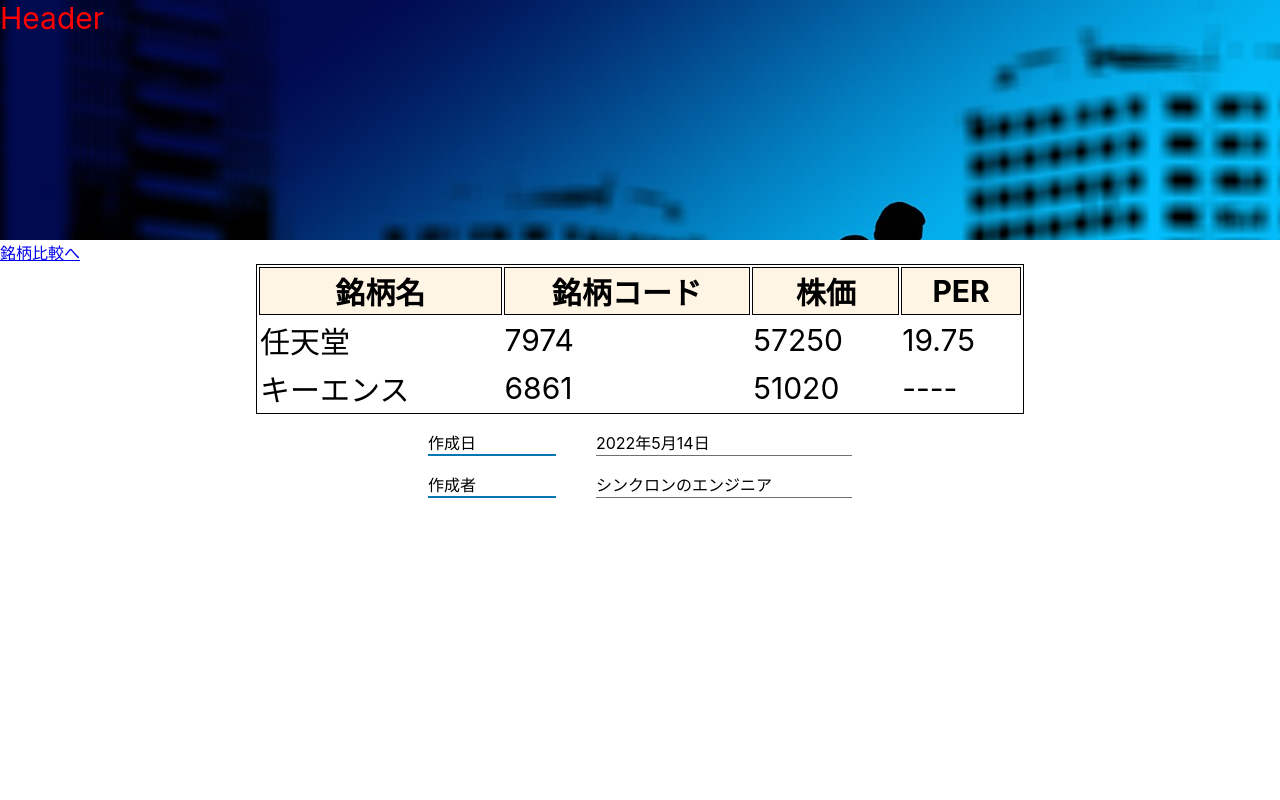
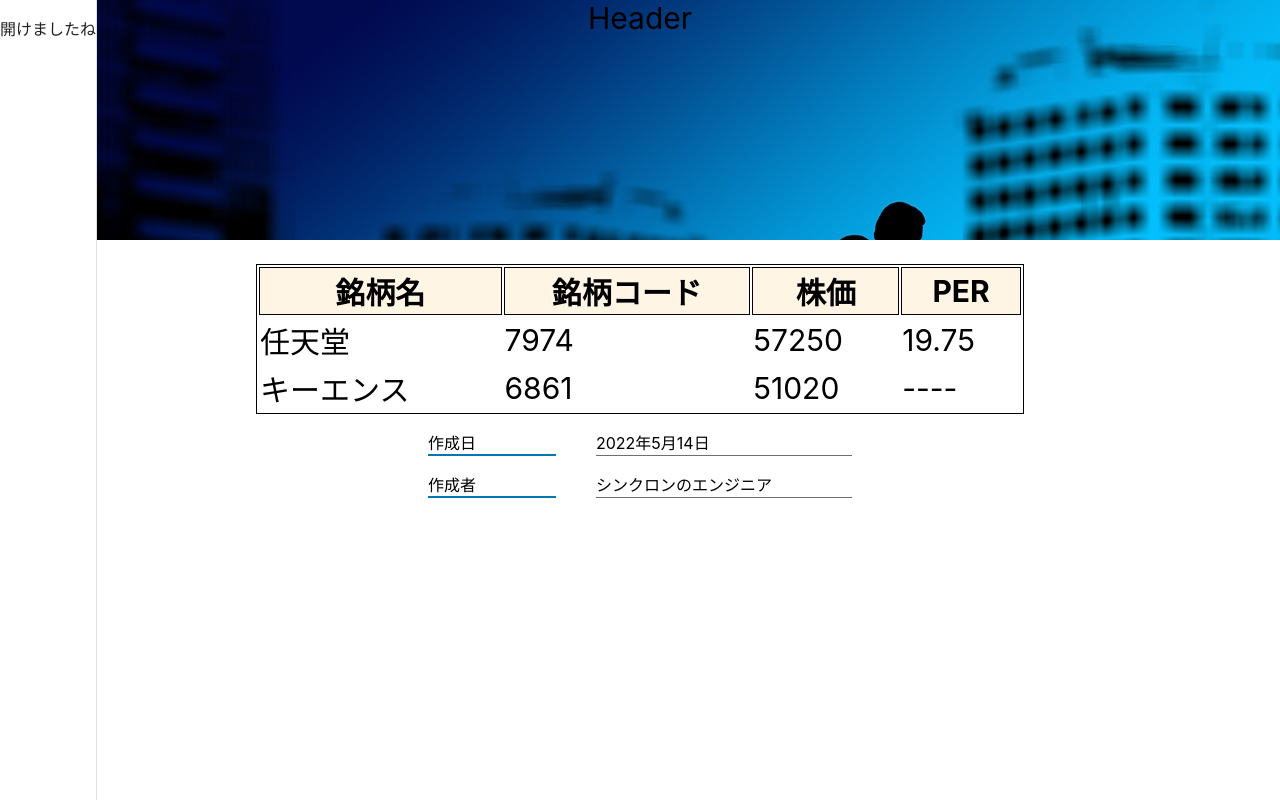
Before and after one commit to synchronEnginee/search-stock, a React (Create React App) app: page / in a window 1280 px wide. Built offline with nearby package versions, Linux system fonts and the light colour scheme.

Commit message:
sidebar add use material-ui

```diff
--- a/package.json
+++ b/package.json
@@ -4,6 +4,8 @@
   "private": true,
   "dependencies": {
     "@emotion/react": "^11.9.0",
+    "@emotion/styled": "^11.8.1",
+    "@mui/material": "^5.8.1",
     "@testing-library/jest-dom": "^5.16.4",
     "@testing-library/react": "^13.2.0",
     "@testing-library/user-event": "^13.5.0",
--- a/src/App.tsx
+++ b/src/App.tsx
@@ -1,12 +1,14 @@
-import React from "react";
-import { BrowserRouter as Router, Routes, Route } from "react-router-dom";
-import StockList from "./components/StockList";
-import Header from "./templates/Header";
-import ComparisonPage from "./pages/ComparisonPage";
-import Footer from "./templates/Footer";
+import React from 'react';
+import { BrowserRouter as Router, Routes, Route } from 'react-router-dom';
+import StockList from './components/StockList';
+import Header from './templates/Header';
+import ComparisonPage from './pages/ComparisonPage';
+import Footer from './templates/Footer';
+import Sidebar from './templates/Sidebar';
 
 const App = () => (
   <>
+    <Sidebar />
     <Header />
     <Router>
       <Routes>
--- a/src/pages/ComparisonPage.tsx
+++ b/src/pages/ComparisonPage.tsx
@@ -45,7 +45,7 @@
 }
 
 // サーバからの応答の形式を渡す
-// TODO: useEffect内、ファイルを切り出す
+// TODO: useSWRへ変更し、ページネーション実装
 const ComparisonPage = () => {
   const [stocks, setStocks] = useState<ComparisonStockProps[]>([]);
   useEffect(() => {
--- a/src/templates/Header.tsx
+++ b/src/templates/Header.tsx
@@ -1,17 +1,18 @@
 /** @jsxImportSource @emotion/react */
-import React from "react";
-import { css } from "@emotion/react";
-import header_picture from "assets/header_picture.jpg";
+import React from 'react';
+import { css } from '@emotion/react';
+import header_picture from 'assets/header_picture.jpg';
 
 const Header = () => {
   const styles = css({
-    "font-size": "30px",
-    width: "100vw",
-    height: "30vh",
-    "background-image": `url(${header_picture})`,
+    'font-size': '30px',
+    textAlign: 'center',
+    width: '100vw',
+    height: '30vh',
+    'background-image': `url(${header_picture})`,
 
-    "&:hover": {
-      color: "red",
+    '&:hover': {
+      color: 'red',
     },
   });
   return <div css={styles}>Header</div>;
--- /dev/null
+++ b/src/templates/Sidebar.tsx
@@ -0,0 +1,26 @@
+import React, { useState } from 'react';
+import Drawer from '@mui/material/Drawer';
+
+const Sidebar = () => {
+  const [open, setopen] = useState(false);
+  const toggleOpen = () => {
+    setopen(!open);
+  };
+  return (
+    <>
+      {/* <button type="button" onClick={toggleOpen}>
+        サイドバー
+      </button> */}
+      <Drawer
+        variant="permanent"
+        anchor="left"
+        open={open}
+        onClose={toggleOpen}
+      >
+        <p>開けましたね</p>
+      </Drawer>
+    </>
+  );
+};
+
+export default Sidebar;
```
Also changed, not shown: 1 other file (tests, documents, lock files or other folders).
